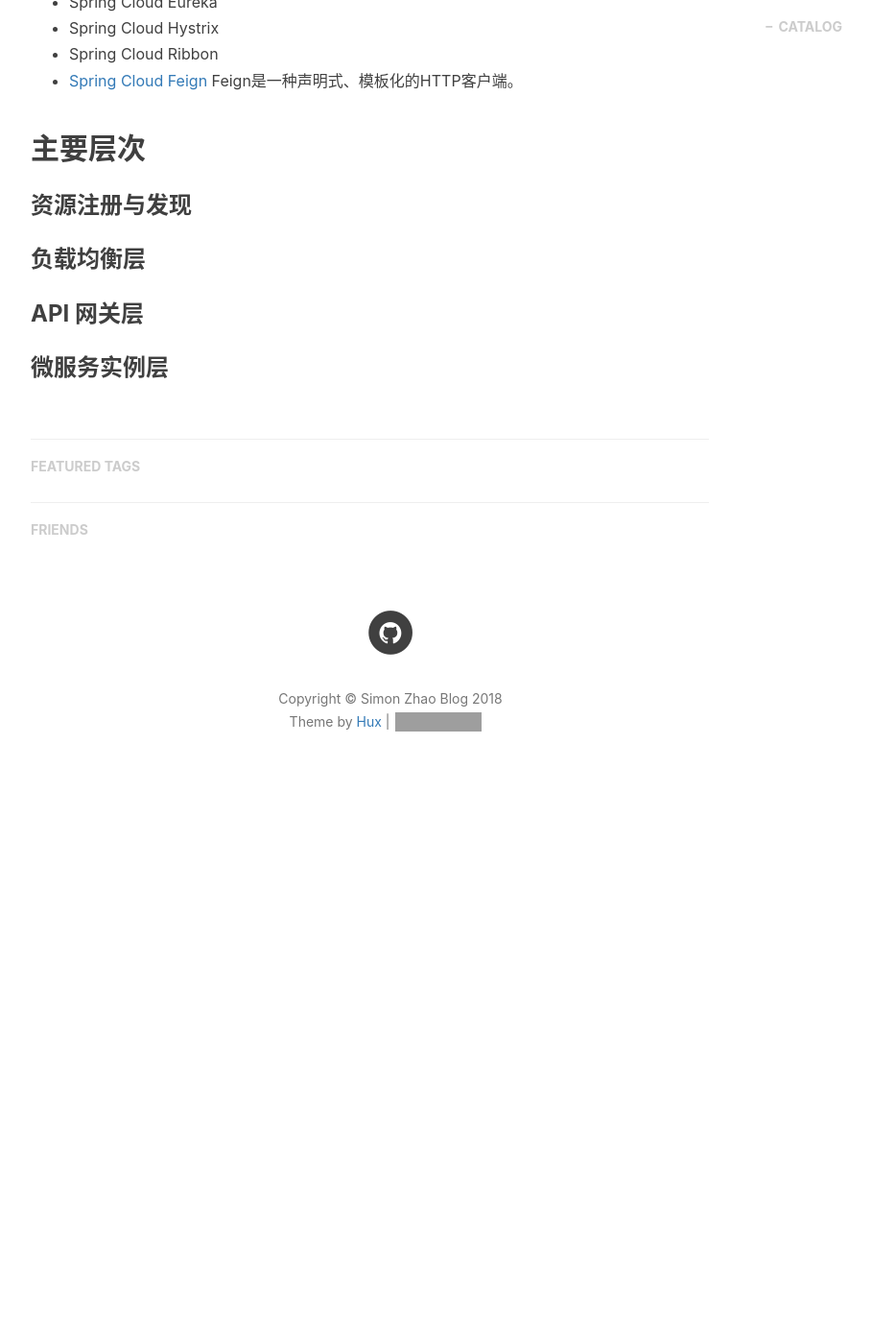
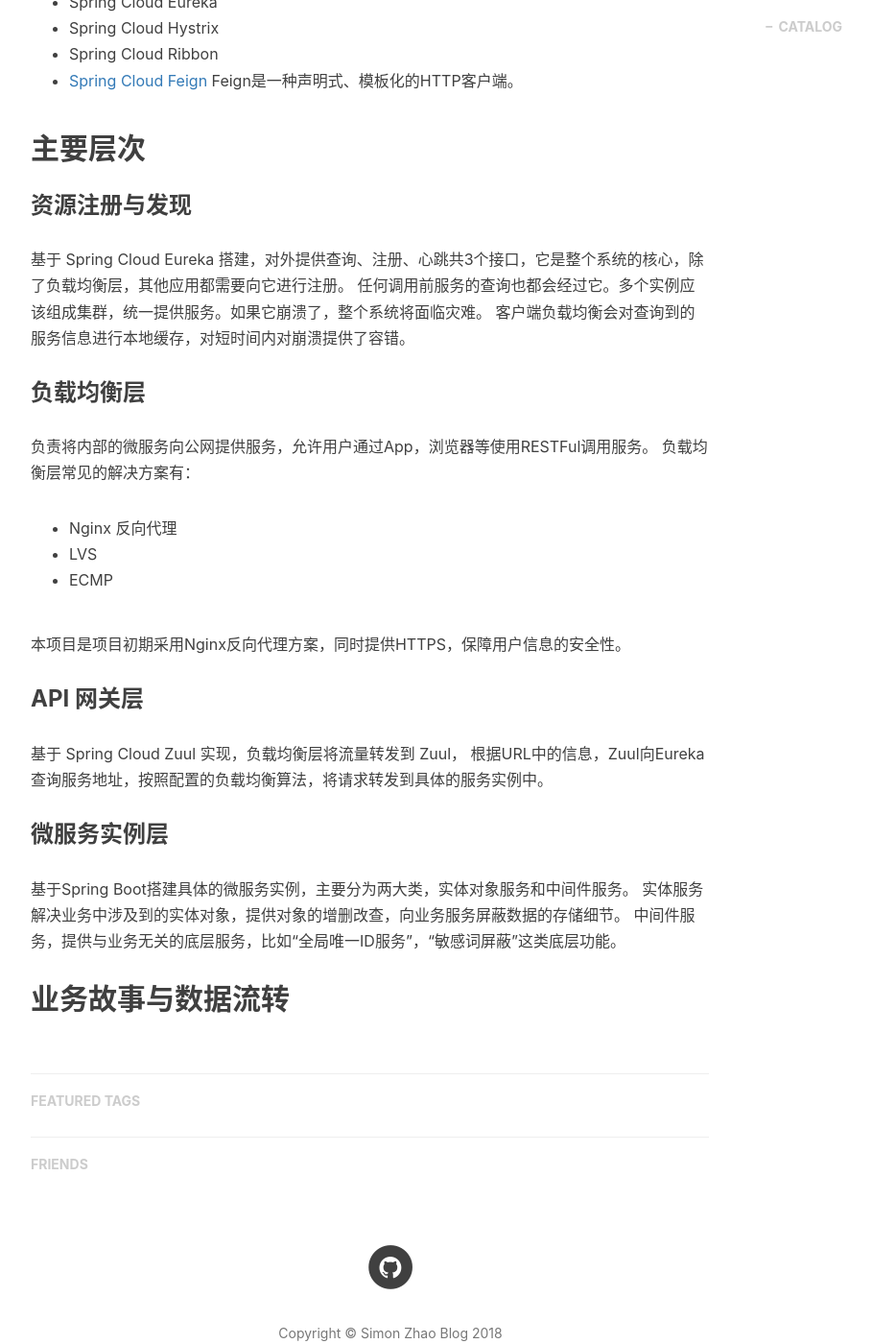
Before and after one commit to simonzhao/simonzhao.github.io, a Jekyll site: the page built from _posts/2018-03-26-JJWeb-structure.md, in a window 1280 px wide and 1400 px high, scrolled down 1395 px. Shown: the whole window at 96% size, without its empty margins (233-1142 px from the left). Built offline with Jekyll 4.4.1, drawn with Linux system fonts in a browser that asks for light colours; nearby versions of some CDN libraries; comment, search, counter and statistics services are not loaded; before the commit the page ends 2251 px from its top, so only the background shows below that; grey boxes are pictures that could not be loaded.

Commit message:
组件说明

```diff
--- a/_posts/2018-03-26-JJWeb-structure.md
+++ b/_posts/2018-03-26-JJWeb-structure.md
@@ -41,11 +41,32 @@
 
 ### 资源注册与发现
 
+基于 Spring Cloud Eureka 搭建，对外提供查询、注册、心跳共3个接口，它是整个系统的核心，除了负载均衡层，其他应用都需要向它进行注册。
+任何调用前服务的查询也都会经过它。多个实例应该组成集群，统一提供服务。如果它崩溃了，整个系统将面临灾难。
+客户端负载均衡会对查询到的服务信息进行本地缓存，对短时间内对崩溃提供了容错。
 
 ### 负载均衡层
 
+负责将内部的微服务向公网提供服务，允许用户通过App，浏览器等使用RESTFul调用服务。
+负载均衡层常见的解决方案有：
+
+* Nginx 反向代理
+* LVS
+* ECMP
+
+本项目是项目初期采用Nginx反向代理方案，同时提供HTTPS，保障用户信息的安全性。
 
 ### API 网关层
 
+基于 Spring Cloud Zuul 实现，负载均衡层将流量转发到 Zuul，
+根据URL中的信息，Zuul向Eureka查询服务地址，按照配置的负载均衡算法，将请求转发到具体的服务实例中。
+
 
 ### 微服务实例层
+
+基于Spring Boot搭建具体的微服务实例，主要分为两大类，实体对象服务和中间件服务。
+实体服务解决业务中涉及到的实体对象，提供对象的增删改查，向业务服务屏蔽数据的存储细节。
+中间件服务，提供与业务无关的底层服务，比如“全局唯一ID服务”，“敏感词屏蔽”这类底层功能。
+
+
+## 业务故事与数据流转
```
